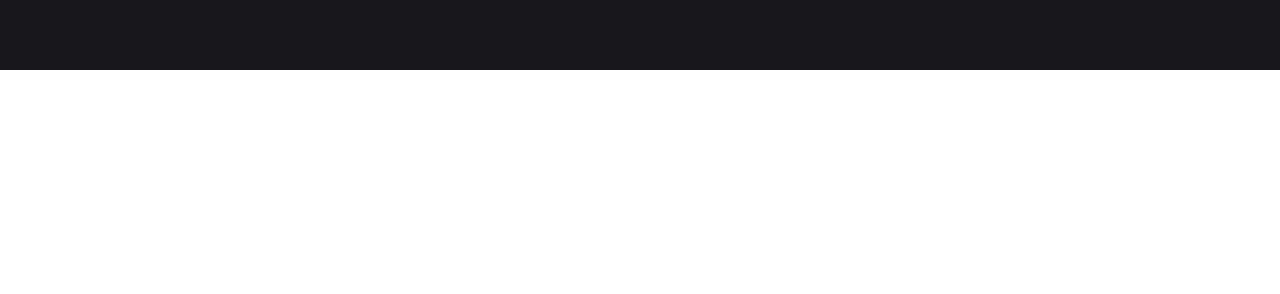
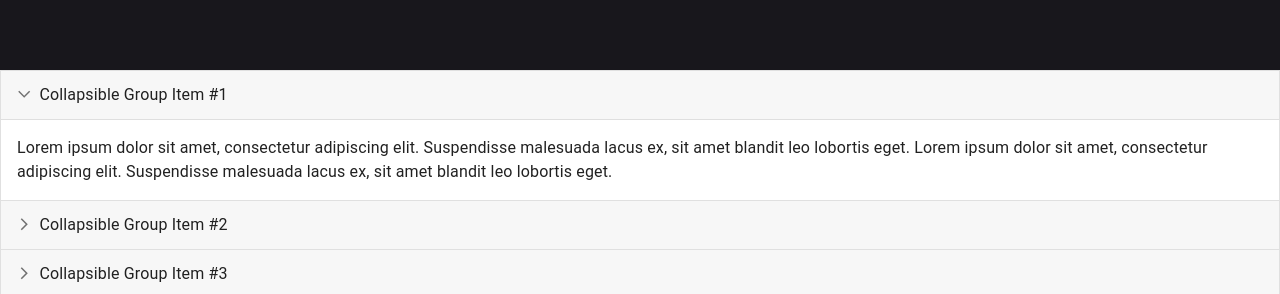
Before and after one commit to tif1336/building-responsive-restaurant-website-in-reactjs-kelompok-ini, a Next.js app in the folder restosolo/: page /faq in a window 1280 px wide. Before the commit this address had no page. Shown: the part 506-800 px from the top of the page. Built offline with nearby package versions, Linux system fonts and the light colour scheme.

Commit message:
Added FAQ Feature

```diff
--- /dev/null
+++ b/restosolo/src/app/faq/page.tsx
@@ -0,0 +1,79 @@
+import * as React from "react";
+import { styled } from "@mui/material/styles";
+import ArrowForwardIosSharpIcon from "@mui/icons-material/ArrowForwardIosSharp";
+import MuiAccordion, { AccordionProps } from "@mui/material/Accordion";
+import MuiAccordionSummary, { AccordionSummaryProps } from "@mui/material/AccordionSummary";
+import MuiAccordionDetails from "@mui/material/AccordionDetails";
+import Typography from "@mui/material/Typography";
+
+const Accordion = styled((props: AccordionProps) => <MuiAccordion disableGutters elevation={0} square {...props} />)(({ theme }) => ({
+  border: `1px solid ${theme.palette.divider}`,
+  "&:not(:last-child)": {
+    borderBottom: 0,
+  },
+  "&:before": {
+    display: "none",
+  },
+}));
+
+const AccordionSummary = styled((props: AccordionSummaryProps) => <MuiAccordionSummary expandIcon={<ArrowForwardIosSharpIcon sx={{ fontSize: "0.9rem" }} />} {...props} />)(({ theme }) => ({
+  backgroundColor: theme.palette.mode === "dark" ? "rgba(255, 255, 255, .05)" : "rgba(0, 0, 0, .03)",
+  flexDirection: "row-reverse",
+  "& .MuiAccordionSummary-expandIconWrapper.Mui-expanded": {
+    transform: "rotate(90deg)",
+  },
+  "& .MuiAccordionSummary-content": {
+    marginLeft: theme.spacing(1),
+  },
+}));
+
+const AccordionDetails = styled(MuiAccordionDetails)(({ theme }) => ({
+  padding: theme.spacing(2),
+  borderTop: "1px solid rgba(0, 0, 0, .125)",
+}));
+
+export default function CustomizedAccordions() {
+  const [expanded, setExpanded] = React.useState<string | false>("panel1");
+
+  const handleChange = (panel: string) => (event: React.SyntheticEvent, newExpanded: boolean) => {
+    setExpanded(newExpanded ? panel : false);
+  };
+
+  return (
+    <div>
+      <Accordion expanded={expanded === "panel1"} onChange={handleChange("panel1")}>
+        <AccordionSummary aria-controls="panel1d-content" id="panel1d-header">
+          <Typography>Collapsible Group Item #1</Typography>
+        </AccordionSummary>
+        <AccordionDetails>
+          <Typography>
+            Lorem ipsum dolor sit amet, consectetur adipiscing elit. Suspendisse malesuada lacus ex, sit amet blandit leo lobortis eget. Lorem ipsum dolor sit amet, consectetur adipiscing elit. Suspendisse malesuada lacus ex, sit amet
+            blandit leo lobortis eget.
+          </Typography>
+        </AccordionDetails>
+      </Accordion>
+      <Accordion expanded={expanded === "panel2"} onChange={handleChange("panel2")}>
+        <AccordionSummary aria-controls="panel2d-content" id="panel2d-header">
+          <Typography>Collapsible Group Item #2</Typography>
+        </AccordionSummary>
+        <AccordionDetails>
+          <Typography>
+            Lorem ipsum dolor sit amet, consectetur adipiscing elit. Suspendisse malesuada lacus ex, sit amet blandit leo lobortis eget. Lorem ipsum dolor sit amet, consectetur adipiscing elit. Suspendisse malesuada lacus ex, sit amet
+            blandit leo lobortis eget.
+          </Typography>
+        </AccordionDetails>
+      </Accordion>
+      <Accordion expanded={expanded === "panel3"} onChange={handleChange("panel3")}>
+        <AccordionSummary aria-controls="panel3d-content" id="panel3d-header">
+          <Typography>Collapsible Group Item #3</Typography>
+        </AccordionSummary>
+        <AccordionDetails>
+          <Typography>
+            Lorem ipsum dolor sit amet, consectetur adipiscing elit. Suspendisse malesuada lacus ex, sit amet blandit leo lobortis eget. Lorem ipsum dolor sit amet, consectetur adipiscing elit. Suspendisse malesuada lacus ex, sit amet
+            blandit leo lobortis eget.
+          </Typography>
+        </AccordionDetails>
+      </Accordion>
+    </div>
+  );
+}
--- a/restosolo/src/app/layout.tsx
+++ b/restosolo/src/app/layout.tsx
@@ -1,30 +1,28 @@
-import type { Metadata } from 'next'
-import Navbar from './components/navbar'
+import type { Metadata } from "next";
+import Navbar from "./components/navbar";
 
-import { Inter } from 'next/font/google'
-import './globals.css'
-import About from './about/page'
+import { Inter } from "next/font/google";
+import "./globals.css";
+import About from "./about/page";
+import CustomizedAccordions from "./faq/page";
 
-const inter = Inter({ subsets: ['latin'] })
+const inter = Inter({ subsets: ["latin"] });
 
 export const metadata: Metadata = {
-  title: 'Resto Keluarga Solo',
-  description: 'Generated by create next app',
-}
+  title: "Resto Keluarga Solo",
+  description: "Generated by create next app",
+};
 
-export default function RootLayout({
-  children,
-}: {
-  children: React.ReactNode
-}) {
+export default function RootLayout({ children }: { children: React.ReactNode }) {
   return (
     <html lang="en">
       <body className={inter.className}>
-      <Navbar />
-      <About />
+        <Navbar />
+        <About />
+        <CustomizedAccordions />
 
         {children}
-        </body>
+      </body>
     </html>
-  )
+  );
 }
```
Also changed, not shown: restosolo/package.json (+7 -1 lines), 1 other file (tests, documents, lock files or other folders).
